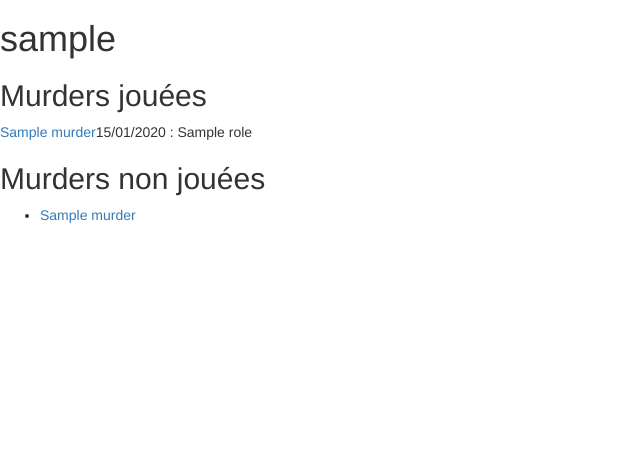
After one commit to Shaac/murders, a Django app: template templates/played.html in a window 1280 px wide. The commit adds this page. Shown: the part 251-716 px from the top of the page, without its empty margins (0-640 px from the left). Run offline with Django 3.2, Linux system fonts and the light colour scheme; tables that the repository leaves empty hold one stand-in row (values such as "Sample post"); the template is opened without the code that fills it: values that come from a table or form of the project are taken from there, most other values are stand-ins (such as "Sample title", 1, 10 or a date in 2020); some libraries are stand-ins or nearby versions.

Commit message:
Can see played murders of everyone

```diff
--- a/murders/urls.py
+++ b/murders/urls.py
@@ -10,5 +10,6 @@ urlpatterns = patterns('',
         (r'^accounts/login/', 'django.contrib.auth.views.login',
             {'template_name': 'login.html'}),
         (r'^$', 'catalog.views.homepage'),
-        (r'^roles$', 'roles.views.played'),
+        (r'^roles$', 'roles.views.my_played'),
+        (r'^roles-(?P<user_id>\d+)$', 'roles.views.played'),
 )
--- a/templates/base.html
+++ b/templates/base.html
@@ -16,9 +16,10 @@
                 <li><a href="{% url 'catalog.views.homepage' %}">
                     Murders</a></li>
                 {% if user.is_authenticated %}
-                <li><a href="/">{{ user }}</a></li>
+                <li><a href="{% url 'roles.views.my_played' %}">
+                    {{ user }}</a></li>
                 {% else %}
-                <li><a href="{% url 'roles.views.played' %}">
+                <li><a href="{% url 'roles.views.my_played' %}">
                     Compte</a></li>
                 {% endif %}
             </ul>
--- /dev/null
+++ b/templates/played.html
@@ -0,0 +1,37 @@
+{% extends "base.html" %}
+
+{% block title %}Murders{% endblock %}
+
+{% block content %}
+<h1>{{ player.username }}</h1>
+
+<h2>Murders jouées</h2>
+
+<table>{% for murder in played %}
+    <tr>
+        <td><a href=
+                "{% url 'catalog.views.murder' murder.pk murder.name|slugify %}">
+                {{ murder.name }}</a>
+        </td>
+        <td>{% for role in roles %}{% if role.instance.murder.pk == murder.pk %}
+            {{ role.instance.date|date:"d/m/Y" }} : {{ role.role.name }}<br />
+            {% endif %}{% endfor%}
+        </td>
+        </td>
+    </tr>
+    {% empty %}
+    <tr><td>Vide</td></tr>
+    {% endfor %}
+</table>
+
+<h2>Murders non jouées</h2>
+
+<ul>{% for murder in others %}
+    <li><a
+        href="{% url 'catalog.views.murder' murder.pk murder.name|slugify %}">
+        {{ murder.name }}</a></li>
+    {% empty %}
+    <li>Vide</li>
+    {% endfor %}
+</ul>
+{% endblock %}
```
Also changed, not shown: roles/views.py (+19 -4 lines).
